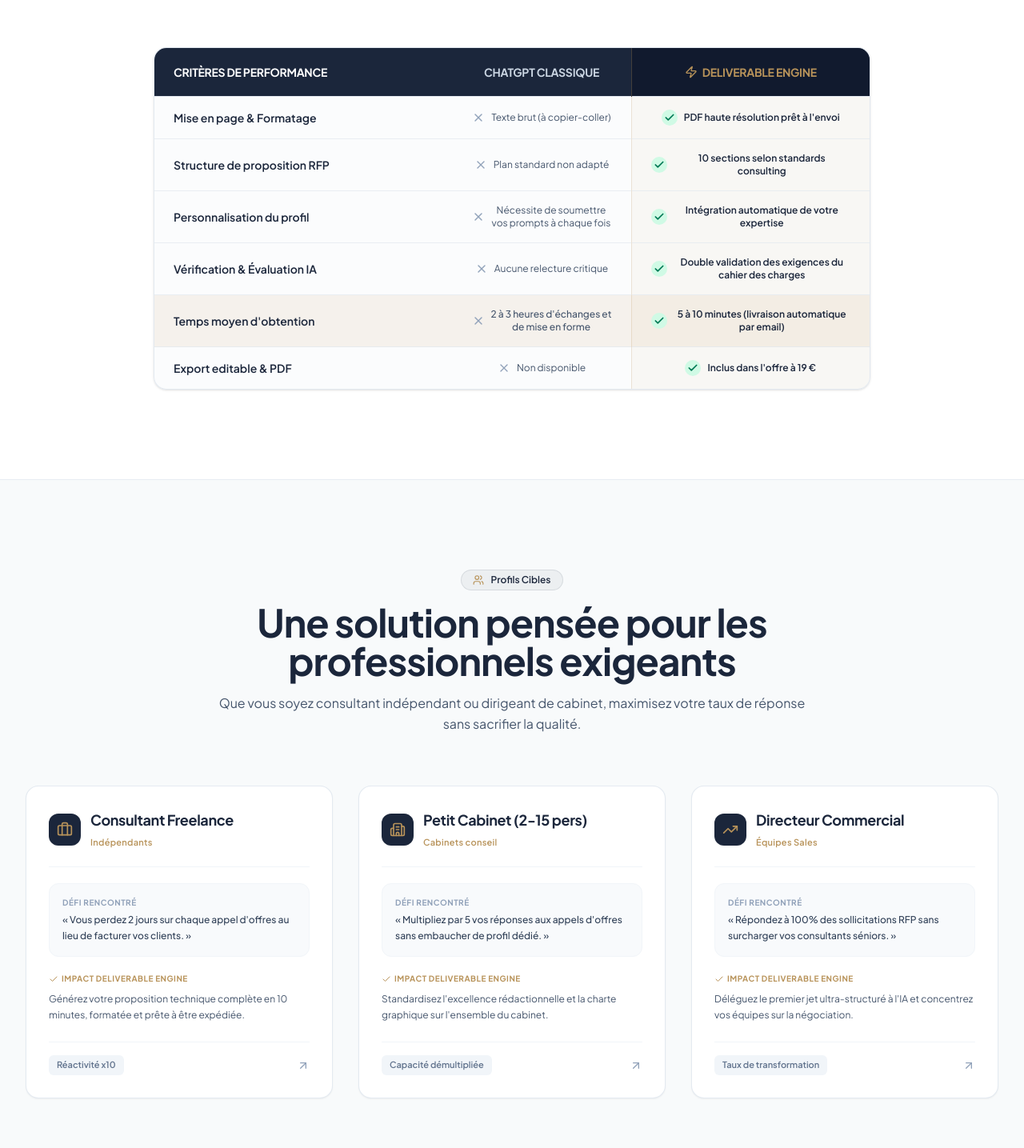
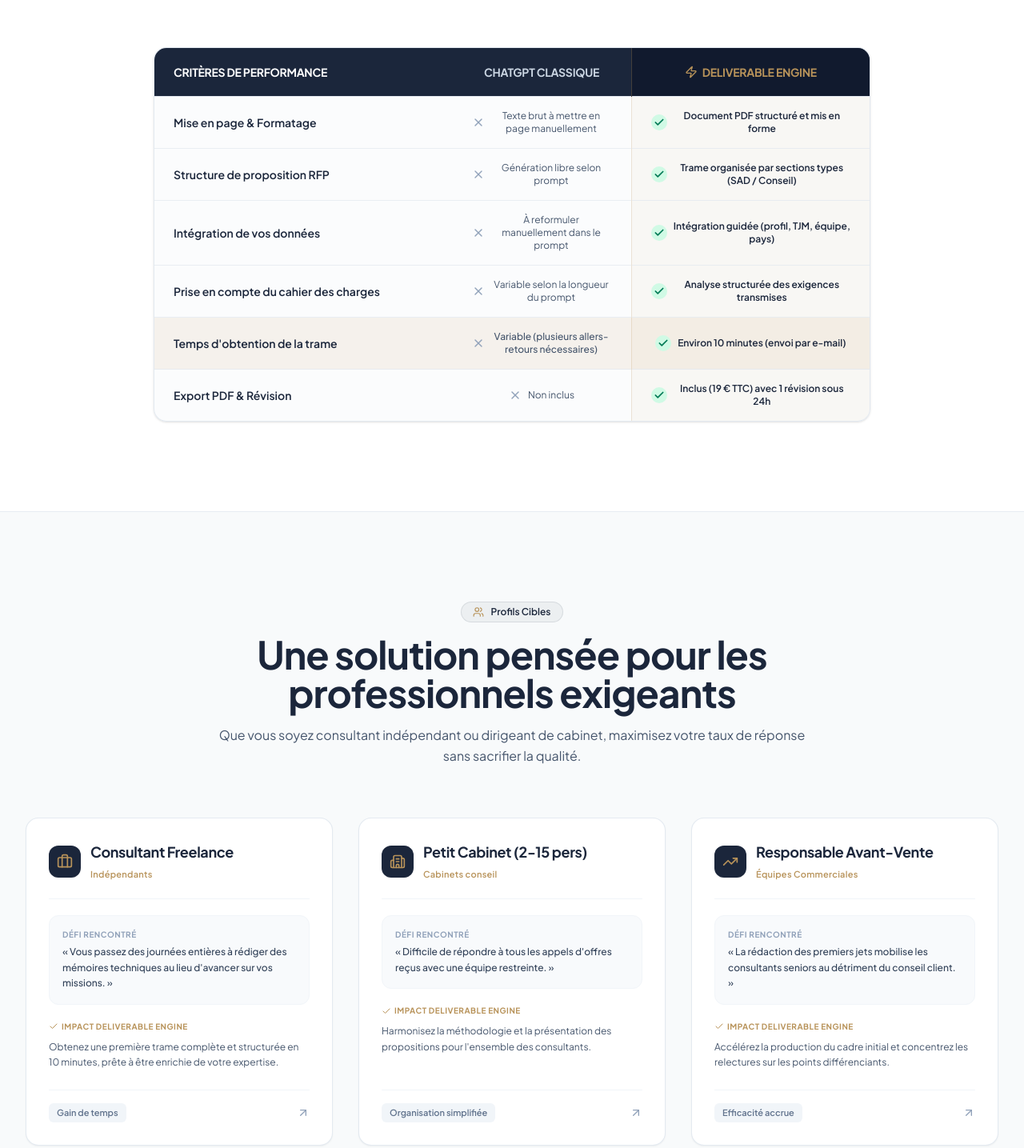
Before and after one commit to OMARMARCO23/DeliverableEngine, a React (Vite) app: page / in a window 1280 px wide. Shown: the part 4620-6055 px from the top of the page at 80% size. Built offline with nearby package versions, Linux system fonts and the light colour scheme; no server answers; a web font is replaced by a local one.

Commit message:
Add files via upload

```diff
--- a/src/components/ComparisonTable.tsx
+++ b/src/components/ComparisonTable.tsx
@@ -11,34 +11,34 @@ export default function ComparisonTable() {
   const criteria = [
     {
       label: "Mise en page & Formatage",
-      chatgpt: { supported: false, text: "Texte brut (à copier-coller)" },
-      deliverable: { supported: true, text: "PDF haute résolution prêt à l'envoi" },
+      chatgpt: { supported: false, text: "Texte brut à mettre en page manuellement" },
+      deliverable: { supported: true, text: "Document PDF structuré et mis en forme" },
     },
     {
       label: "Structure de proposition RFP",
-      chatgpt: { supported: false, text: "Plan standard non adapté" },
-      deliverable: { supported: true, text: "10 sections selon standards consulting" },
+      chatgpt: { supported: false, text: "Génération libre selon prompt" },
+      deliverable: { supported: true, text: "Trame organisée par sections types (SAD / Conseil)" },
     },
     {
-      label: "Personnalisation du profil",
-      chatgpt: { supported: false, text: "Nécessite de soumettre vos prompts à chaque fois" },
-      deliverable: { supported: true, text: "Intégration automatique de votre expertise" },
+      label: "Intégration de vos données",
+      chatgpt: { supported: false, text: "À reformuler manuellement dans le prompt" },
+      deliverable: { supported: true, text: "Intégration guidée (profil, TJM, équipe, pays)" },
     },
     {
-      label: "Vérification & Évaluation IA",
-      chatgpt: { supported: false, text: "Aucune relecture critique" },
-      deliverable: { supported: true, text: "Double validation des exigences du cahier des charges" },
+      label: "Prise en compte du cahier des charges",
+      chatgpt: { supported: false, text: "Variable selon la longueur du prompt" },
+      deliverable: { supported: true, text: "Analyse structurée des exigences transmises" },
     },
     {
-      label: "Temps moyen d'obtention",
-      chatgpt: { supported: false, text: "2 à 3 heures d'échanges et de mise en forme" },
-      deliverable: { supported: true, text: "5 à 10 minutes (livraison automatique par email)" },
+      label: "Temps d'obtention de la trame",
+      chatgpt: { supported: false, text: "Variable (plusieurs allers-retours nécessaires)" },
+      deliverable: { supported: true, text: "Environ 10 minutes (envoi par e-mail)" },
       highlight: true,
     },
     {
-      label: "Export editable & PDF",
-      chatgpt: { supported: false, text: "Non disponible" },
-      deliverable: { supported: true, text: "Inclus dans l'offre à 19 €" },
+      label: "Export PDF & Révision",
+      chatgpt: { supported: false, text: "Non inclus" },
+      deliverable: { supported: true, text: "Inclus (19 € TTC) avec 1 révision sous 24h" },
     },
   ];
 
--- a/src/components/CostCalculator.tsx
+++ b/src/components/CostCalculator.tsx
@@ -34,15 +34,15 @@ export default function CostCalculator() {
 
         {/* Title Block */}
         <div className="text-center max-w-3xl mx-auto mb-16">
-          <div className="inline-flex items-center gap-1.5 rounded-full bg-indigo-500/10 border border-indigo-500/20 px-3.5 py-1 text-xs font-semibold text-indigo-400 mb-4">
+          <div className="inline-flex items-center gap-1.5 rounded-full bg-[#B8935A]/15 border border-[#B8935A]/30 px-3.5 py-1 text-xs font-semibold text-[#D4AF37] mb-4">
             <Calculator className="h-3.5 w-3.5" />
-            Calculatrice ROI Interactive
+            Simulation du temps de rédaction
           </div>
           <h2 className="font-display text-3xl font-extrabold tracking-tight text-white sm:text-4xl md:text-5xl leading-tight">
-            Combien de temps <span className="text-transparent bg-clip-text bg-gradient-to-r from-indigo-400 to-indigo-300">perdez-vous par semaine ?</span>
+            Estimez le temps consacré à vos propositions
           </h2>
           <p className="mt-4 text-gray-400">
-            Ajustez vos paramètres ci-dessous pour calculer en temps réel l'impact financier de la rédaction manuelle et votre retour sur investissement immédiat avec Deliverable Engine.
+            Ajustez vos paramètres ci-dessous pour visualiser le volume d'heures passées sur la rédaction et le temps que vous pouvez libérer pour vos missions.
           </p>
         </div>
 
--- a/src/components/Footer.tsx
+++ b/src/components/Footer.tsx
@@ -31,7 +31,7 @@ export default function Footer({ onOpenGenerate, onOpenLegal }: FooterProps) {
           </h2>
 
           <p className="text-slate-300 text-sm sm:text-base font-sans max-w-2xl mx-auto leading-relaxed">
-            Spécialisé SAD & Conseil. Structure irréprochable, conforme France & Belgique, avec 1 révision gratuite sous 24h sans justification.
+            Spécialisé SAD & Conseil. Structure claire et organisée, adaptée aux contextes France & Belgique, avec 1 révision gratuite sous 24h sans justification.
           </p>
 
           <div className="pt-2 flex flex-col sm:flex-row items-center justify-center gap-4">
--- a/src/components/ForWho.tsx
+++ b/src/components/ForWho.tsx
@@ -13,25 +13,25 @@ export default function ForWho() {
       role: "Consultant Freelance",
       badge: "Indépendants",
       icon: <Briefcase className="h-5 w-5 text-[#B8935A]" />,
-      pain: "Vous perdez 2 jours sur chaque appel d'offres au lieu de facturer vos clients.",
-      gain: "Générez votre proposition technique complète en 10 minutes, formatée et prête à être expédiée.",
-      tag: "Réactivité x10"
+      pain: "Vous passez des journées entières à rédiger des mémoires techniques au lieu d'avancer sur vos missions.",
+      gain: "Obtenez une première trame complète et structurée en 10 minutes, prête à être enrichie de votre expertise.",
+      tag: "Gain de temps"
     },
     {
       role: "Petit Cabinet (2-15 pers)",
       badge: "Cabinets conseil",
       icon: <Building2 className="h-5 w-5 text-[#B8935A]" />,
-      pain: "Multipliez par 5 vos réponses aux appels d'offres sans embaucher de profil dédié.",
-      gain: "Standardisez l'excellence rédactionnelle et la charte graphique sur l'ensemble du cabinet.",
-      tag: "Capacité démultipliée"
+      pain: "Difficile de répondre à tous les appels d'offres reçus avec une équipe restreinte.",
+      gain: "Harmonisez la méthodologie et la présentation des propositions pour l'ensemble des consultants.",
+      tag: "Organisation simplifiée"
     },
     {
-      role: "Directeur Commercial",
-      badge: "Équipes Sales",
+      role: "Responsable Avant-Vente",
+      badge: "Équipes Commerciales",
       icon: <TrendingUp className="h-5 w-5 text-[#B8935A]" />,
-      pain: "Répondez à 100% des sollicitations RFP sans surcharger vos consultants séniors.",
-      gain: "Déléguez le premier jet ultra-structuré à l'IA et concentrez vos équipes sur la négociation.",
-      tag: "Taux de transformation"
+      pain: "La rédaction des premiers jets mobilise les consultants seniors au détriment du conseil client.",
+      gain: "Accélérez la production du cadre initial et concentrez les relectures sur les points différenciants.",
+      tag: "Efficacité accrue"
     }
   ];
 
--- a/src/components/Hero.tsx
+++ b/src/components/Hero.tsx
@@ -28,11 +28,11 @@ export default function Hero({ onOpenGenerate }: HeroProps) {
   const handlePresetSelect = (type: 'sad' | 'conseil' | 'marche') => {
     setSelectedQuickType(type);
     if (type === 'sad') {
-      setPositioning('Cabinet expert Systèmes d\'Acquisition Dynamiques (SAD) & Marchés subséquents IT');
+      setPositioning('Cabinet spécialisé Systèmes d\'Acquisition Dynamiques (SAD) & Marchés subséquents');
     } else if (type === 'conseil') {
-      setPositioning('Cabinet de conseil en stratégie opérationnelle, cadrage et transformation');
+      setPositioning('Cabinet de conseil en stratégie opérationnelle, cadrage et organisation');
     } else {
-      setPositioning('Cabinet expert marchés publics, MAPA et accords-cadres de prestations intellectuelles');
+      setPositioning('Prestataire en marchés publics, MAPA et accords-cadres de prestations intellectuelles');
     }
   };
 
--- a/src/components/RfpFormWizard.tsx
+++ b/src/components/RfpFormWizard.tsx
@@ -941,7 +941,7 @@ export default function RfpFormWizard({ isOpen, onClose, initialData, onOpenLega
                           Équipe & Profils Intervenants
                         </h3>
                         <p className="mt-1 text-xs text-slate-400">
-                          Facultatif · Valorise vos experts clés et votre organigramme de gouvernance.
+                          Facultatif · Permet de présenter les intervenants de l'équipe et leurs compétences.
                         </p>
                       </div>
 
```
Also changed, not shown: src/components/AboutAndContact.tsx (+10 -10 lines), src/components/BeforeAfter.tsx (+13 -13 lines).
